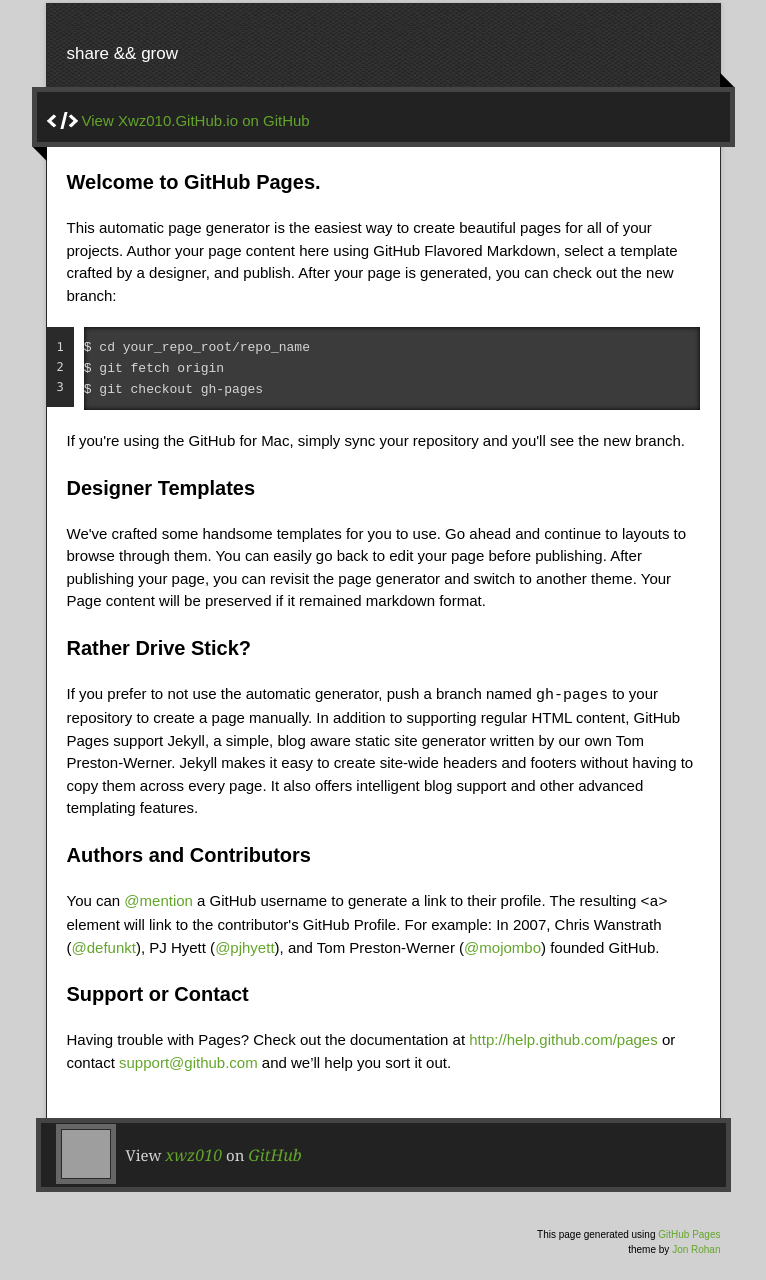
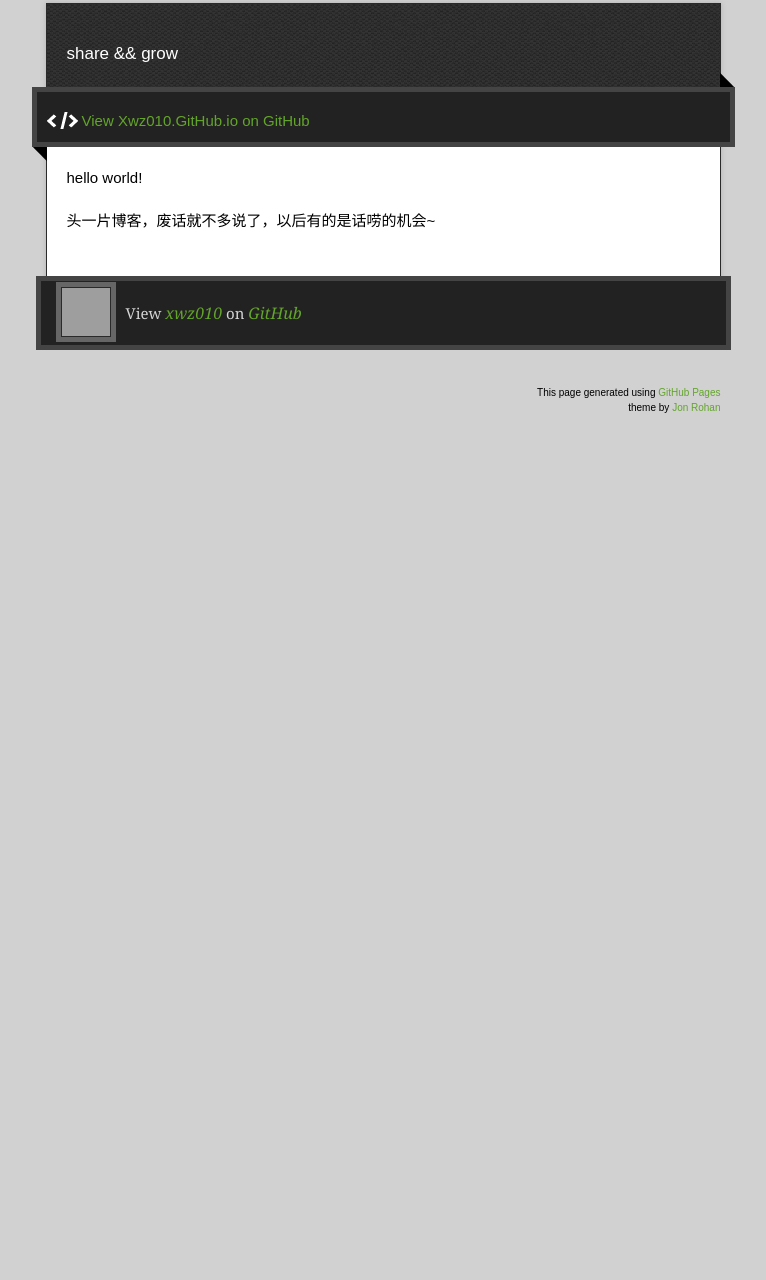
Before and after one commit to xwz010/xwz010.github.io, a plain HTML site: page index.html in a window 1280 px wide. Shown: the part 127-1407 px from the top of the page, without its empty margins (257-1023 px from the left). After the commit the page ends 800 px from the top, so only its background shows below. Drawn offline with nearby package versions, Linux system fonts and the light colour scheme; grey boxes are pictures that could not be loaded.

Commit message:
Replace master branch with page content via GitHub

```diff
--- a/index.html
+++ b/index.html
@@ -34,37 +34,9 @@
         <span class="blc"></span><span class="trc"></span>
         </div>
         <article class="markdown-body">
-          <h3>
-<a id="welcome-to-github-pages" class="anchor" href="#welcome-to-github-pages" aria-hidden="true"><span class="octicon octicon-link"></span></a>Welcome to GitHub Pages.</h3>
+          <p>hello world!</p>
 
-<p>This automatic page generator is the easiest way to create beautiful pages for all of your projects. Author your page content here using GitHub Flavored Markdown, select a template crafted by a designer, and publish. After your page is generated, you can check out the new branch:</p>
-
-<pre><code>$ cd your_repo_root/repo_name
-$ git fetch origin
-$ git checkout gh-pages
-</code></pre>
-
-<p>If you're using the GitHub for Mac, simply sync your repository and you'll see the new branch.</p>
-
-<h3>
-<a id="designer-templates" class="anchor" href="#designer-templates" aria-hidden="true"><span class="octicon octicon-link"></span></a>Designer Templates</h3>
-
-<p>We've crafted some handsome templates for you to use. Go ahead and continue to layouts to browse through them. You can easily go back to edit your page before publishing. After publishing your page, you can revisit the page generator and switch to another theme. Your Page content will be preserved if it remained markdown format.</p>
-
-<h3>
-<a id="rather-drive-stick" class="anchor" href="#rather-drive-stick" aria-hidden="true"><span class="octicon octicon-link"></span></a>Rather Drive Stick?</h3>
-
-<p>If you prefer to not use the automatic generator, push a branch named <code>gh-pages</code> to your repository to create a page manually. In addition to supporting regular HTML content, GitHub Pages support Jekyll, a simple, blog aware static site generator written by our own Tom Preston-Werner. Jekyll makes it easy to create site-wide headers and footers without having to copy them across every page. It also offers intelligent blog support and other advanced templating features.</p>
-
-<h3>
-<a id="authors-and-contributors" class="anchor" href="#authors-and-contributors" aria-hidden="true"><span class="octicon octicon-link"></span></a>Authors and Contributors</h3>
-
-<p>You can <a href="https://github.com/blog/821" class="user-mention">@mention</a> a GitHub username to generate a link to their profile. The resulting <code>&lt;a&gt;</code> element will link to the contributor's GitHub Profile. For example: In 2007, Chris Wanstrath (<a href="https://github.com/defunkt" class="user-mention">@defunkt</a>), PJ Hyett (<a href="https://github.com/pjhyett" class="user-mention">@pjhyett</a>), and Tom Preston-Werner (<a href="https://github.com/mojombo" class="user-mention">@mojombo</a>) founded GitHub.</p>
-
-<h3>
-<a id="support-or-contact" class="anchor" href="#support-or-contact" aria-hidden="true"><span class="octicon octicon-link"></span></a>Support or Contact</h3>
-
-<p>Having trouble with Pages? Check out the documentation at <a href="http://help.github.com/pages">http://help.github.com/pages</a> or contact <a href="mailto:support@github.com">support@github.com</a> and we’ll help you sort it out.</p>
+<p>头一片博客，废话就不多说了，以后有的是话唠的机会~</p>
         </article>
       </div>
     </div>
```
Also changed, not shown: params.json (+1 -1 lines).
